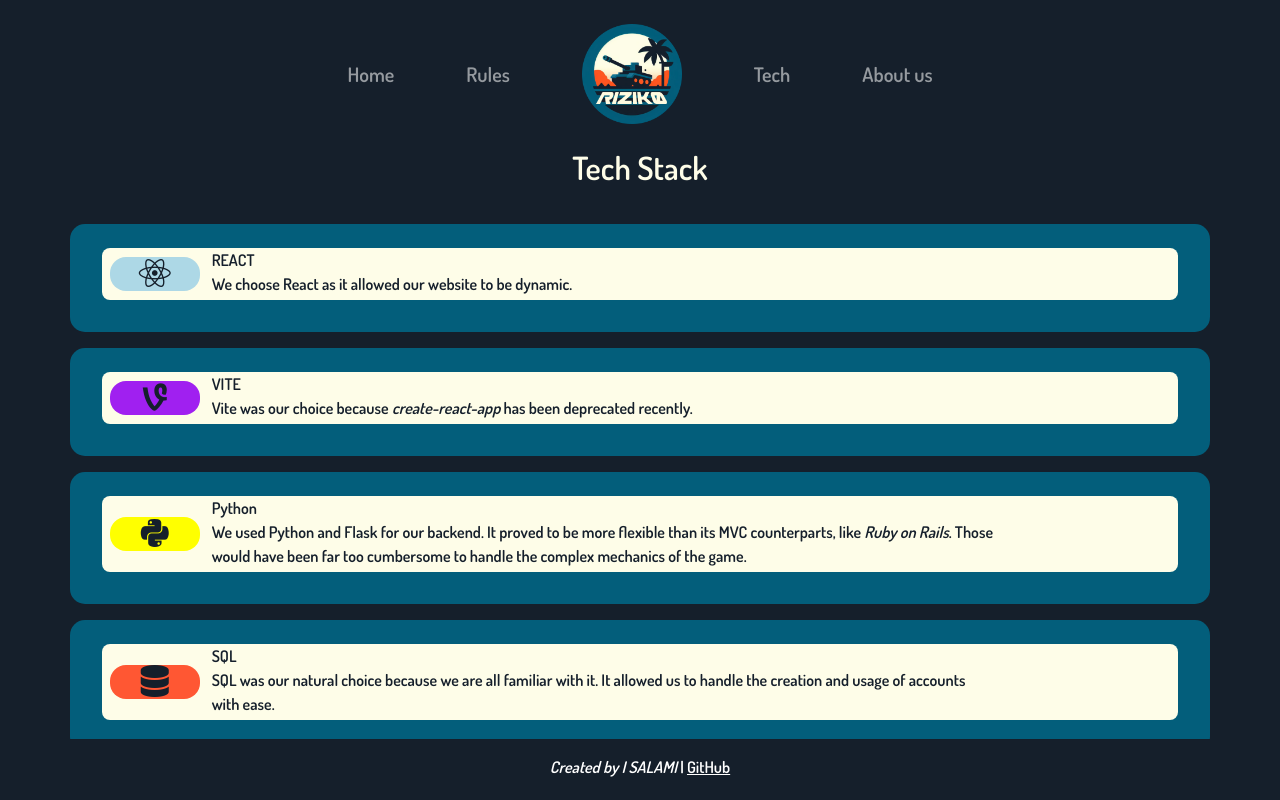
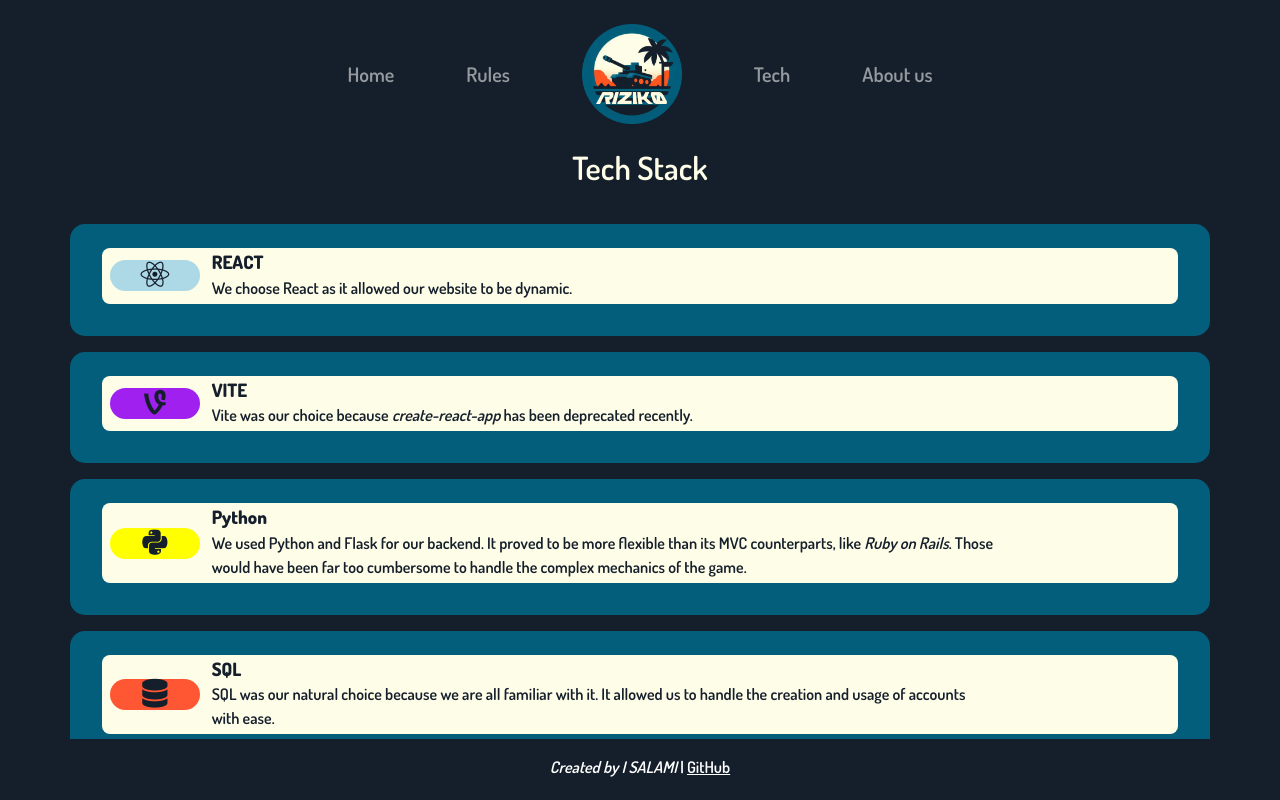
Before and after one commit to rizik0/rizik0-frontend, a React (Vite) app: page /tech in a window 1280 px wide. Built offline with nearby package versions, Linux system fonts and the light colour scheme.

Commit message:
font changes and new classes

```diff
--- a/src/components/TechSection/TechSection.jsx
+++ b/src/components/TechSection/TechSection.jsx
@@ -19,7 +19,7 @@ export default function TechSection(){
                                     <i class="fa-brands fa-react"></i>
                                 </div>
                                 <div className='col-9 justify-content-left'>
-                                    <div>REACT </div>
+                                    <div className='techName'> REACT </div>
                                     <div className='row'>
                                         <p className="mb-1">We choose React as it allowed our website to be dynamic.</p>
                                     </div>
@@ -34,7 +34,7 @@ export default function TechSection(){
                                     <i class="fa-brands fa-vine"></i>
                                 </div>
                                 <div className='col-9 justify-content-left'>
-                                    <div >VITE</div>
+                                    <div className='techName' >VITE</div>
                                     <div className='row'>
                                         <p className="mb-1">Vite was our choice because <em>create-react-app</em> has been deprecated recently.</p>
                                     </div>
@@ -49,7 +49,7 @@ export default function TechSection(){
                                     <i class="fa-brands fa-python"></i>
                                 </div>
                                 <div className='col-9 justify-content-left'>
-                                    <div >Python</div>
+                                    <div className='techName'>Python</div>
                                     <div className='row'>
                                     <p className="mb-1">We used Python and Flask for our backend. It proved to be more flexible than its MVC counterparts, like <em>Ruby on Rails</em>. Those would have been far too cumbersome to handle the complex mechanics of the game.  </p>
                                     </div>
@@ -64,7 +64,7 @@ export default function TechSection(){
                                     <i class="fa-solid fa-database"></i>
                                 </div>
                                 <div className='col-9 justify-content-left'>
-                                    <div >SQL</div>
+                                    <div className='techName'>SQL</div>
                                     <div className='row'>
                                     <p className="mb-1">SQL was our natural choice because we are all familiar with it. It allowed us to handle the creation and usage of accounts with ease.</p>
                                     </div>
--- a/src/components/TechSection/TechSection.scss
+++ b/src/components/TechSection/TechSection.scss
@@ -1,7 +1,7 @@
 @import '../../scss/stlyes.scss';
 
 i {
-    font-size: 2em;
+    font-size: 1.8em;
 }
 
 .iconWrapper{
@@ -9,6 +9,11 @@ i {
     text-align: center;
     margin-left: 1vh;
     border-radius: 2vh;
+}
+
+.techName{
+    font-size: 2.3vh !important;
+    font-weight: bolder;
 }
 
 #TechSection {
@@ -20,7 +25,7 @@ i {
     padding: 0 4vh 4vh 4vh !important;
     border-radius: 15px;
     background-color: #035e7b;
-    margin-bottom: 2vh; // Add margin-bottom for spacing
+    margin-bottom: 2vh;
 }
 
 .techIntro {
```
